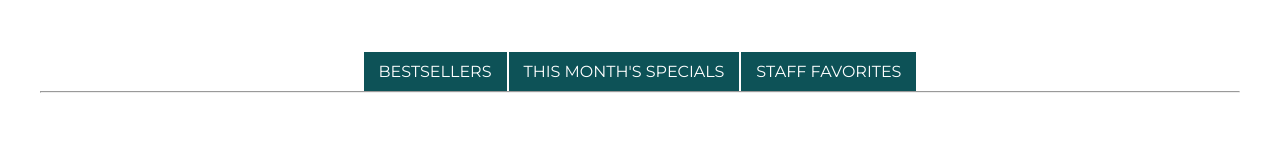
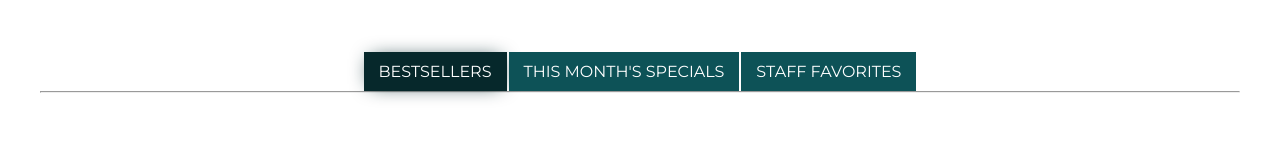
Before and after one commit to Yurella86/shop-derm-react, a React (Create React App) app: page / in a window 1280 px wide. Shown: the part 560-702 px from the top of the page. Built offline with nearby package versions, Linux system fonts and the light colour scheme; no server answers.

Commit message:
added style for HomeTabs hover and active

```diff
--- a/src/components/Pages/home.jsx
+++ b/src/components/Pages/home.jsx
@@ -11,9 +11,9 @@ const Home = () => {
             <Banners />
             <section className='main-container horizontal-tab'>
                 <ul className='tabs-nav'>
-                    <li className='tabs-state' onClick={() => setStateTab('bestsellers')} ><span>Bestsellers</span></li>
-                    <li className='tabs-state' onClick={() => setStateTab('monthsSpecials')} ><span>This Month's Specials</span></li>
-                    <li className='tabs-state' onClick={() => setStateTab('staffFavorites')} ><span>Staff Favorites</span></li>
+                    <li className={stateTab === 'bestsellers' ? 'tabs-state active' : 'tabs-state'} onClick={() => setStateTab('bestsellers')} ><span>Bestsellers</span></li>
+                    <li className={stateTab === 'monthsSpecials' ? 'tabs-state active' : 'tabs-state'} onClick={() => setStateTab('monthsSpecials')} ><span>This Month's Specials</span></li>
+                    <li className={stateTab === 'staffFavorites' ? 'tabs-state active' : 'tabs-state'} onClick={() => setStateTab('staffFavorites')} ><span>Staff Favorites</span></li>
                 </ul>
                 <hr />
                 {stateTab && <ProductTubs categoryTub={stateTab} />}
--- a/src/style/scss/home.scss
+++ b/src/style/scss/home.scss
@@ -29,6 +29,12 @@
                 box-sizing: border-box;
                 text-transform: uppercase;
                 color: $button-color;
+            }
+
+            &:hover,
+            &.active {
+                background-color: $button-bg-hover;
+                box-shadow: 0px 0px 20px -7px $button-bg-hover;
             }
         }
     }
```
